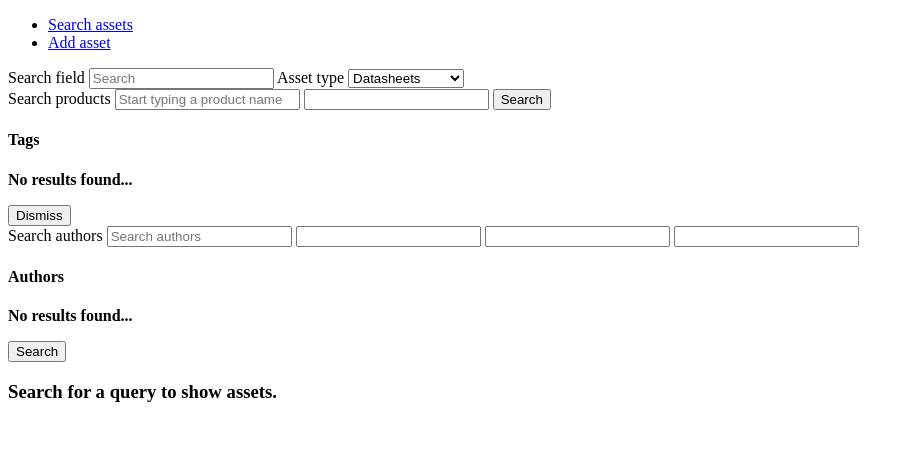
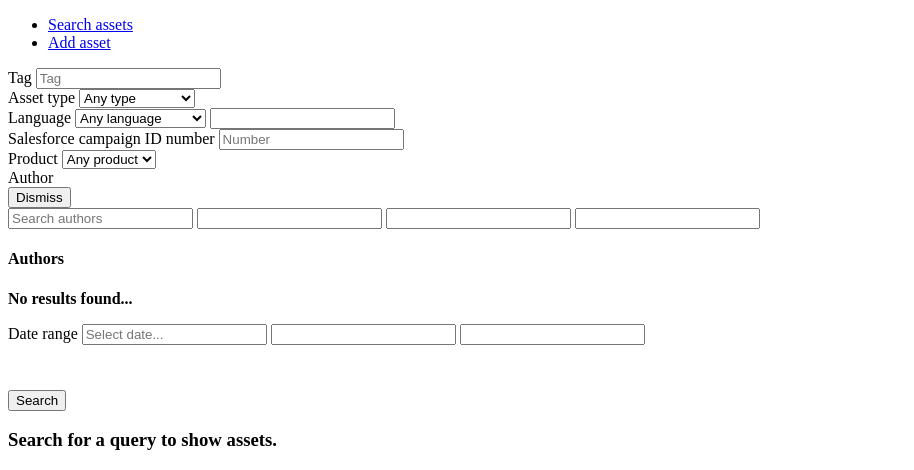
Before and after one commit to canonical/assets.ubuntu.com, a Python web app: template templates/index.html in a window 1280 px wide. Shown: the part 348-818 px from the top of the page, without its empty margins (0-914 px from the left). Before the commit the page ends 750 px from the top, so only its background shows below. Run offline with Jinja, Linux system fonts and the light colour scheme; the template is opened without the code that fills it, so the values that code supplies are empty.

Commit message:
feat: Add date and other search fields

```diff
--- a/package.json
+++ b/package.json
@@ -22,6 +22,7 @@
   },
   "dependencies": {
     "autoprefixer": "10.4.14",
+    "flatpickr": "4.6.13",
     "fuse.js": "7.0.0",
     "postcss": "8.4.21",
     "postcss-cli": "10.1.0",
--- a/static/js/src/main.js
+++ b/static/js/src/main.js
@@ -3,6 +3,19 @@ import handleProductsChip from './products-search';
 
 import './authors-search';
 import handleAuthorsChip from './authors-search';
+
+import './date-picker';
+import './other-fields';
+
+/*
+ * If 'enter' is pressed, submit the form.
+ **/
+document.addEventListener('keydown', function (e) {
+  if (e.key === 'Enter') {
+    const form = e.target.closest('form');
+    form.submit();
+  }
+});
 
 /*
  * Event delgation to handle the click event on the document.
@@ -20,14 +33,6 @@ document.addEventListener('click', function (e) {
       return;
     }
   }
-  const activeSearchComponent = document.querySelector('.js-active-search');
-  if (!activeSearchComponent) {
-    return;
-  }
-  if (!isInActiveSearchComponent(e.target, activeSearchComponent)) {
-    openPanel(activeSearchComponent, false);
-    return;
-  }
 });
 
 /*
@@ -36,7 +41,7 @@ document.addEventListener('click', function (e) {
  * @param {HTMLElement} panel - Where the chips are displayed.
  * @param {Boolean} isOpen - Whether the panel should end open or closed.
  **/
-export function openPanel(searchComponent, opening = 'false') {
+export function openPanel(searchComponent, opening = 'false', callfrom) {
   const searchContainer = searchComponent.querySelector('.p-search-and-filter__search-container');
   const panel = searchComponent.querySelector('.p-search-and-filter__panel');
   if (panel && searchContainer) {
--- a/static/sass/main.scss
+++ b/static/sass/main.scss
@@ -26,11 +26,9 @@
   }
 }
 
-.p-filter-panel-section .p-filter-panel-section__chips--no-max-height {
-  @extend .p-filter-panel-section__chips;
-  max-height: unset !important;
+.p-filter-panel-section__chips {
+  max-height: 10rem;
 }
-
 .p-filter-panel-section__header {
   display: flex;
   justify-content: space-between;
--- a/templates/_layout.html
+++ b/templates/_layout.html
@@ -5,6 +5,7 @@
     <meta charset="utf-8" />
     <meta name="viewport" content="width=device-width, initial-scale=1" />
     <link rel="stylesheet" href="{{ versioned_static('css/main.css') }}" />
+    <link rel="stylesheet" href="https://cdn.jsdelivr.net/npm/flatpickr/dist/flatpickr.min.css">
     <link
       rel="icon"
       type="image/png"
--- a/templates/_search-form.html
+++ b/templates/_search-form.html
@@ -1,12 +1,12 @@
-<form method="GET" class="p-form p-form--inline js-asset-search">
+<form method="GET" class="p-form js-asset-search">
   {% set params = request.values.to_dict() %}
+  <div class="row--25-25-25-25">
 
-  {% if params.tag %}
-  <input type="text" class="u-hide" name="tag" value="{{ params.tag }}">
-  {% endif %}
+    <div class="col">
+      <label for="tag">Tag</label>
+      <input class="js-tags" type="text" name="tag" placeholder="Tag" id="tag" value="{% if params.tag %}{{ params.tag }}{% endif %}">
+    </div>
 
-  <label for="search" class="u-off-screen">Search field</label>
-  <input type="search" class="p-form__control" name="tag" placeholder="Search" value="{{ query }}">
 
     {% set asset_types = [
       "Datasheets", "Guides", "Ebook", "Whitepaper", "Case Study",
@@ -14,8 +14,10 @@
       "Diagram", "Icon", "Illustration", "Image"
       ]
     %}
+    <div class="col js-select">
       <label for="asset-type">Asset type</label>
-  <select class="js-multiselect" id="asset-type-select">
+      <select name="asset_type">
+        <option value="">Any type</option>
         {% for asset_type in asset_types %}
           {% set asset_value = asset_type|lower|replace(' ', '-') %}
           <option value="{{ asset_value }}" {% if asset_value in params.asset_type %}selected{% endif %}>
@@ -23,40 +25,59 @@
           </option>
         {% endfor %}
       </select>
-
-  <div class="p-search-and-filter js-products-search">
-    <div class="p-search-and-filter__search-container" aria-expanded="false">
-      {% for product in products_list.products %}
-        <span class="p-chip js-{{ product.slug }}-chip js-selected {% if product.slug not in params.product_types %}u-hide{% endif %}" data-id="{{ product.slug }}">
-          <span class="p-chip__value">{{ product.name }}</span>
-          <button class="p-chip__dismiss">Dismiss</button>
-        </span>
-      {% endfor %}
-      <div class="p-search-and-filter__box" data-overflowing="false">
-        <label class="u-hide" for="search">Search products</label>
-        <input autocomplete="off" class="p-search-and-filter__input js-search-input" id="search" placeholder="Start typing a product name" type="text" value="" aria-labelledby="product-tags">
-        <input type="text" class="u-hide js-hidden-input" name="product_types" value="{{params.product_types}}">
-        <button alt="search" class="u-off-screen" type="submit" tabindex="-1">Search</button>
-      </div>
-    </div>
-    <div class="p-search-and-filter__panel js-chips-panel" aria-hidden="true">
-      <div class="p-filter-panel-section">
-        <div class="p-filter-panel-section__header">
-          <h4 class="p-filter-panel-section__heading p-heading--5">Tags</h4>
-        </div>
-        <div class="p-filter-panel-section__chips">
-          {% for product in products_list.products %}
-          <button class="p-chip js-{{ product.slug }}-chip js-unselected {% if product.slug in params.product_types %}u-hide{% endif %}" id="{{ product.slug }}" data-name="{{ product.name }}">
-            <span class="p-chip__value">{{ product.name }}</span>
-          </button>
-          {% endfor %}
-          <p class="js-no-results u-no-margin--bottom u-hide"><strong>No results found...</strong></p>
-        </div>
-      </div>
-    </div>
     </div>
 
-  <div class="p-search-and-filter js-search-and-filter js-authors-search">
+    {% set languages = [
+      "Arabic", "Bengali", "Bhojpuri", "Bulgarian", "Catalan", "Chinese",
+      "Croatian", "Czech", "Danish", "Dutch", "English", "Estonian",
+      "Finnish", "French", "German", "Greek", "Gujrati", "Hausa", "Hebrew",
+      "Hindi/Urdu", "Hungarian", "Indonesian", "Italian", "Japanese",
+      "Javanese", "Korean", "Lithuanian", "Mandarin Chinese", "Marathi",
+      "Nigerian Pidgin", "Norwegian", "Persian", "Polish", "Portuguese",
+      "Punjabi", "Romanian", "Russian", "Serbian", "Slovak", "Slovenian",
+      "Spanish", "Swedish", "Tamil", "Telugu", "Thai", "Turkish",
+      "Ukrainian", "Vietnamese", "Other"
+      ]
+    %}
+    <div class="col js-select">
+      <label id="language">Language</label>
+      <select
+      id="language-select"
+      aria-labelledby="language"
+      name="language">
+        <option value="">Any language</option>
+        {% for language in languages %}
+          <option value="{{ language }}" {% if language in params.language %}selected{% endif %}>
+            {{ language }}
+          </option>
+        {% endfor %}
+      </select>
+      <input type="text" class="u-hide js-language-select-hidden" name="language">
+    </div>
+
+    <div class="col">
+      <label>Salesforce campaign ID number</label>
+      <input type="text" class="js-salesforce-campaign-id" id="salesforce-campaign-id-number" name="salesforce_campaign_id" placeholder="Number" value="{% if params.salesforce_campaign_id %}{{ params.salesforce_campaign_id }}{% endif %}">
+    </div>
+
+    <div class="col js-select">
+      <label id="product">Product</label>
+      <select
+      id="product-select"
+      aria-labelledby="product"
+      name="product">
+      <option value="">Any product</option>
+        {% for product in products_list.products %}
+          <option value="{{ product.slug }}" {% if product.slug in params.product_types %}selected{% endif %}>
+            {{ product.name }}
+          </option>
+        {% endfor %}
+      </select>
+    </div>
+
+    <div class="col">
+      <div class="p-search-and-filter js-authors-search" tabindex="0">
+        <label for="author-search">Author</label>
         <div class="p-search-and-filter__search-container" aria-expanded="false">
           {% if params.author_email and params.author_firstname and params.author_lastname %}
             <span class="p-chip js-author-chip" data-email="{{ params.author_email }}" data-firstname="{{ params.author_firstname }}" data-lastname="{{ params.author_lastname }}">
@@ -70,11 +91,10 @@
             </span>
           {% endif %}
           <div class="p-search-and-filter__box" data-overflowing="false">
-        <label class="u-hide" for="search">Search authors</label>
-        <input autocomplete="off" class="p-search-and-filter__input js-authors-input" placeholder="Search authors" type="text" value="" aria-labelledby="author">
-        <input type="text" class="u-hide js-hidden-input-email" name="author_email" value="{% if params.author_email %}{{ params.author_email }}{% endif %}">
-        <input type="text" class="u-hide js-hidden-input-firstname" name="author_firstname" value="{% if params.author_firstname %}{{ params.author_firstname }}{% endif %}">
-        <input type="text" class="u-hide js-hidden-input-lastname" name="author_lastname" value="{% if params.author_lastname %}{{ params.author_lastname }}{% endif %}">
+            <input autocomplete="off" class="p-search-and-filter__input js-authors-input" placeholder="Search authors" type="text" value="" id="author-search">
+            <input type="text" class="u-hide js-hidden-field-email" name="author_email" value="{% if params.author_email %}{{ params.author_email }}{% endif %}">
+            <input type="text" class="u-hide js-hidden-field-firstname" name="author_firstname" value="{% if params.author_firstname %}{{ params.author_firstname }}{% endif %}">
+            <input type="text" class="u-hide js-hidden-field-lastname" name="author_lastname" value="{% if params.author_lastname %}{{ params.author_lastname }}{% endif %}">
           </div>
         </div>
         <div class="p-search-and-filter__panel js-chips-panel" aria-hidden="true">
@@ -82,7 +102,7 @@
             <div class="p-filter-panel-section__header">
               <h4 class="p-filter-panel-section__heading p-heading--5">Authors</h4>
             </div>
-        <div class="p-filter-panel-section__chips js-authors-chip-container" aria-expanded="false">
+            <div class="p-filter-panel-section__chips js-authors-chip-container">
               <p><strong>No results found...</strong></p>
             </div>
             <template id="author-unselected-chip-template">
@@ -93,6 +113,17 @@
           </div>
         </div>
       </div>
+    </div>
 
-  <button class="p-button--positive">Search</button>
+    <div class="col">
+      <label for="date-range">Date range</label>
+      <input type="text" id="date-range" name="start_date" placeholder="Select date..." class="js-date-picker">
+      <input type="text" class="u-hide js-hidden-field-startdate">
+      <input type="text" class="u-hide js-hidden-field-enddate">
+    </div>
+
+    <div class="col">
+      <button class="p-button--positive" style="margin-top:45px;">Search</button>
+    </div>
+  </div>
 </form>
```
Also changed, not shown: static/js/src/authors-search.js (+17 -20 lines), static/js/src/date-picker.js (added, +21 -0 lines), static/js/src/other-fields.js (added, +58 -0 lines), static/js/src/products-search.js (+12 -16 lines), templates/create-update.html (+5 -5 lines), 1 other file. Lines whose indentation alone changed are shown as unchanged.
